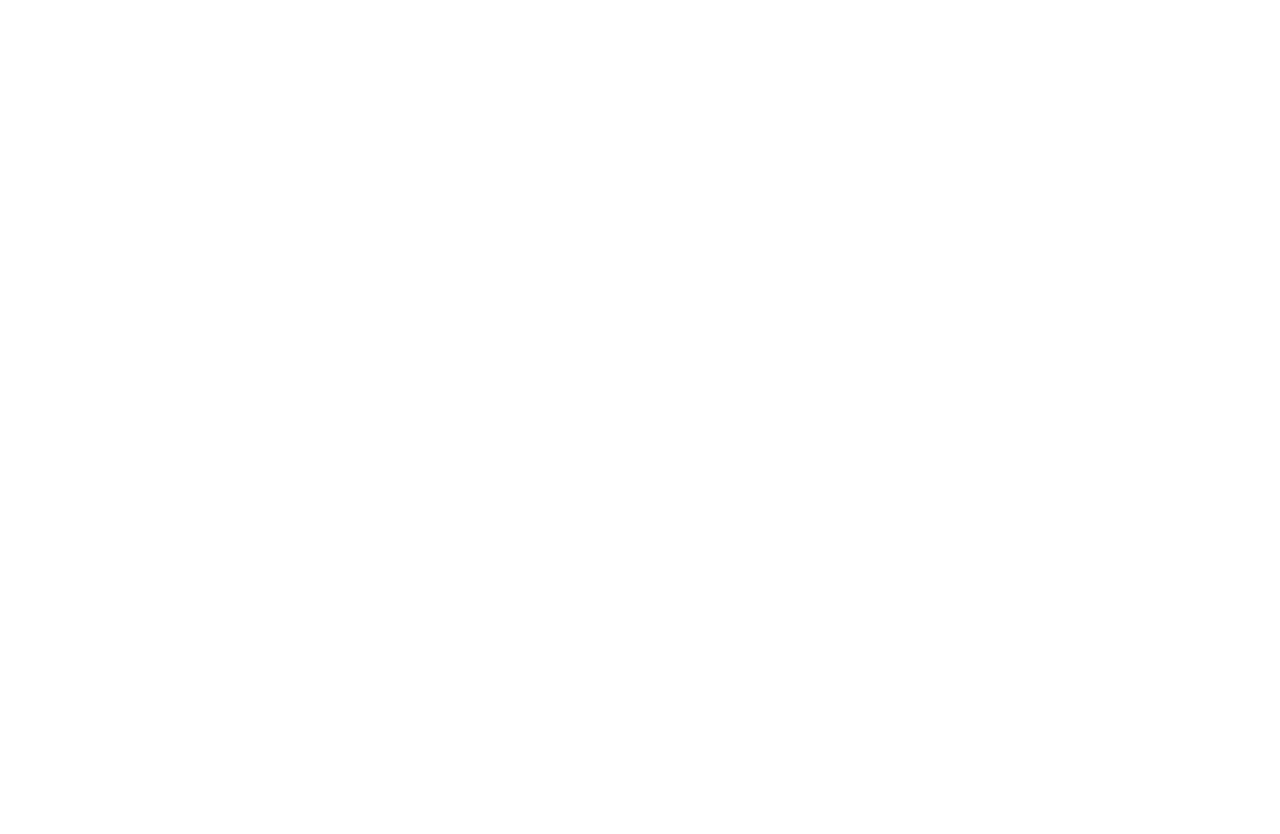
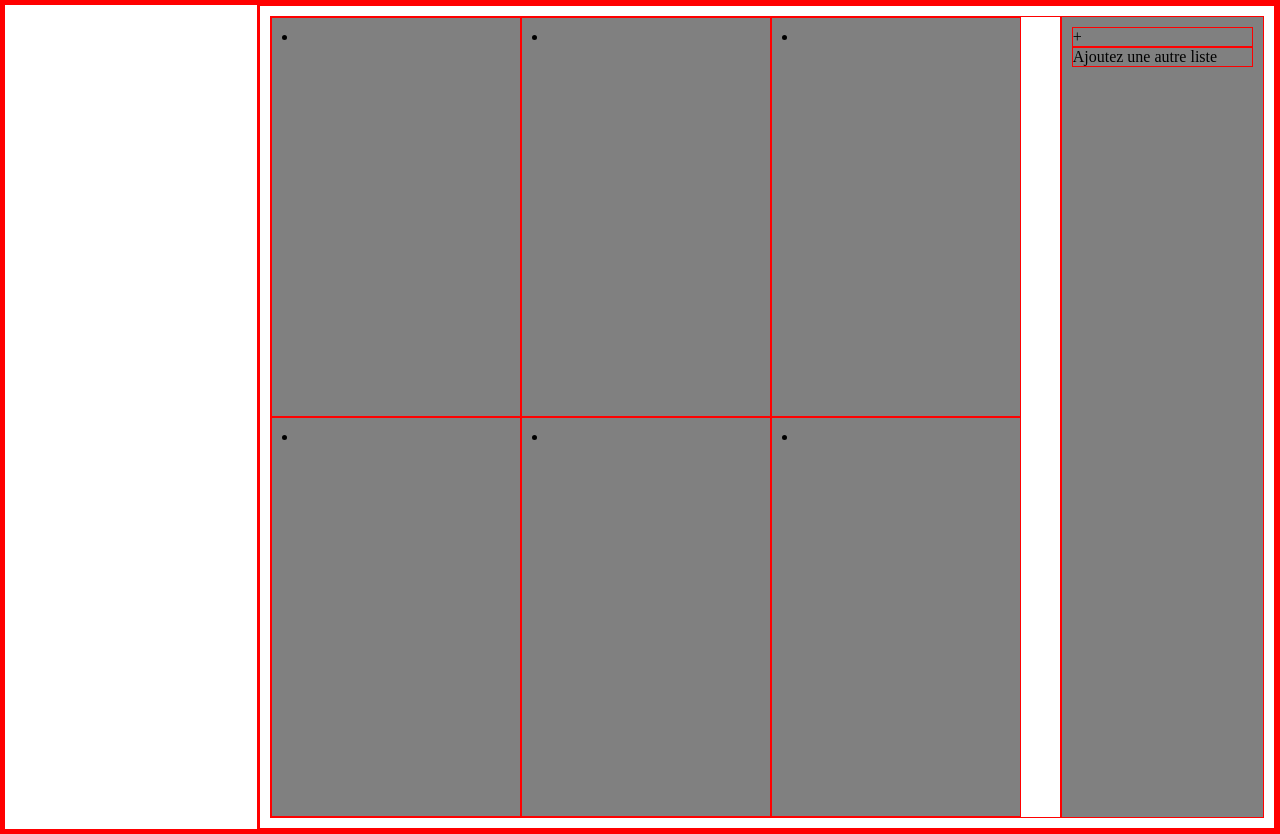
Before and after one commit to TFuZion/Trello_Clone, a Vue app in the folder TrelloClone/: page / in a window 1280 px wide. Before the commit the page ends 800 px from the top, so only its background shows below. Built offline with nearby package versions, Linux system fonts and the light colour scheme.

Commit message:
composable and css  of Table Components

```diff
--- /dev/null
+++ b/TrelloClone/db/db.json
@@ -0,0 +1,8 @@
+{
+  "tables": [
+    {
+      "name": "firstTable",
+      "liste": "TrucMuche"
+    }
+  ]
+}
--- a/TrelloClone/package.json
+++ b/TrelloClone/package.json
@@ -6,9 +6,11 @@
   "scripts": {
     "dev": "vite",
     "build": "vite build",
-    "preview": "vite preview"
+    "preview": "vite preview",
+    "api": "json-server --watch ./db/db.json"
   },
   "dependencies": {
+    "axios": "^1.7.5",
     "json-server": "^1.0.0-beta.2",
     "pinia": "^2.1.7",
     "vue": "^3.4.29",
--- a/TrelloClone/src/App.vue
+++ b/TrelloClone/src/App.vue
@@ -1,9 +1,9 @@
 <script setup>
-
+import { RouterView } from 'vue-router';
 </script>
 
 <template>
-
+<Router-view></Router-view>
 </template>
 
 <style scoped>
--- a/TrelloClone/src/assets/main.css
+++ b/TrelloClone/src/assets/main.css
@@ -0,0 +1,10 @@
+* {
+  border: 1px solid red;
+  padding: 0;
+  margin: 0;
+  box-sizing: border-box;
+}
+body {
+  min-height: 100dvh;
+  width: 100%;
+}
--- /dev/null
+++ b/TrelloClone/src/components/Table.vue
@@ -0,0 +1,40 @@
+<script setup>
+const testdiv = 6;
+</script>
+
+<template>
+  <section id="container">
+    <section id="grid">
+      <li id="list" v-for="test in testdiv">
+      </li>
+    </section>
+    <div id="addList">
+      <p>+</p>
+      <p>Ajoutez une autre liste</p>
+    </div>
+  </section>
+</template>
+
+<style scoped>
+#container {
+  display: flex;
+  width: 100%;
+  padding: 10px;
+}
+#grid {
+  width: 100%;
+  display: flex;
+  flex-wrap: wrap;
+}
+#list {
+  padding: 10px;
+  width: 250px;
+  height: 50dvh;
+  background-color: grey;
+}
+#addList {
+  padding: 10px;
+  width: 250px;
+  background-color: grey;
+}
+</style>
--- a/TrelloClone/src/views/HomeView.vue
+++ b/TrelloClone/src/views/HomeView.vue
@@ -1,11 +1,27 @@
 <script setup>
-
+import Table from "@/components/Table.vue";
 </script>
 
 <template>
-
+  <main>
+    <div id="navbar"></div>
+    <div id="table">
+      <Table />
+    </div>
+  </main>
 </template>
 
 <style scoped>
-
+main {
+  display: flex;
+}
+#navbar {
+  min-height: 100dvh;
+  width: 20%;
+}
+#table {
+  display: flex;
+  width: 80%;
+  min-height: 100dvh;
+}
 </style>
```
Also changed, not shown: TrelloClone/src/composable/useCreateTable.js (added, +16 -0 lines), TrelloClone/src/composable/useDeleteTable.js (added, +14 -0 lines), TrelloClone/src/composable/useTable.js (added, +20 -0 lines), TrelloClone/src/composable/useUpdateTable.js (added, +15 -0 lines), 1 other file (tests, documents, lock files or other folders).
